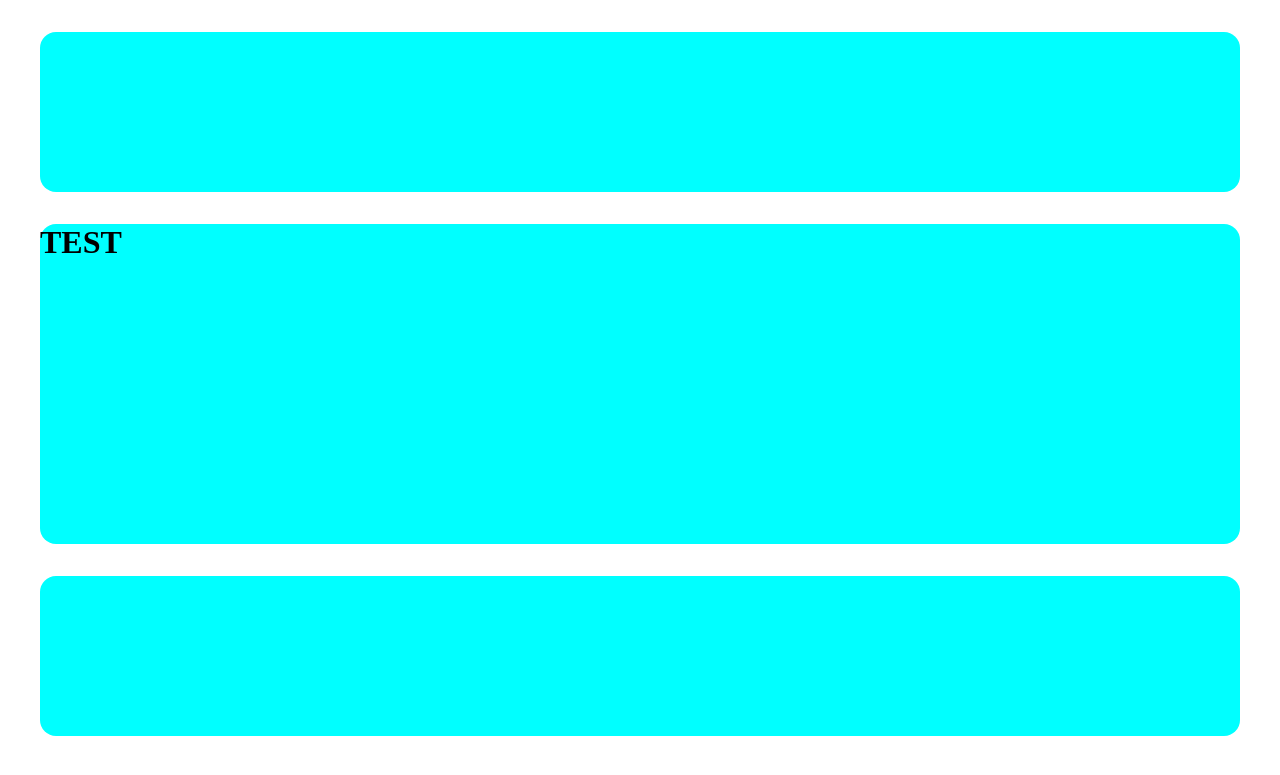
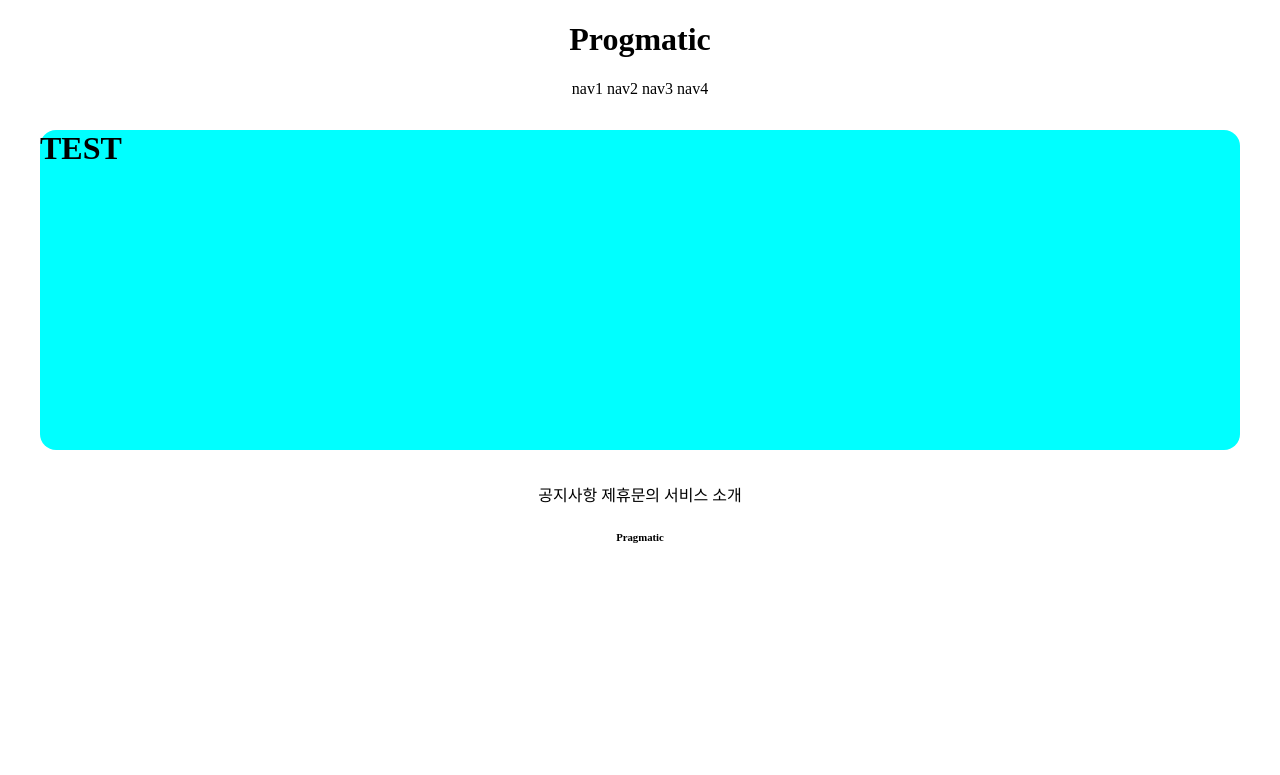
Before and after one commit to 00kang/gis_web_1, a Django app: page /accounts/hello_world/ in a window 1280 px wide. Shown: the top 775 px of the page. Run offline with Django 3.2, Linux system fonts and the light colour scheme; parts of the project's set-up code (start-up, migrations or seed data) failed here and were passed over.

Commit message:
07/01 commit_2

```diff
--- a/templates/footer.html
+++ b/templates/footer.html
@@ -1,3 +1,11 @@
-<div style="height:10rem; background-color:aqua; border-radius:1rem; margin:2rem">
+<div style="text-align: center">
+    <div>
+        <span>공지사항</span>
+        <span>제휴문의</span>
+        <span>서비스 소개</span>
 
+    </div>
+    <div>
+        <h6>Pragmatic</h6>
+    </div>
 </div>
--- a/templates/header.html
+++ b/templates/header.html
@@ -1,3 +1,12 @@
-<div style="height:10rem; background-color:aqua; border-radius:1rem; margin:2rem">
+<div style="text-align: center">
+    <div>
+        <h1>Progmatic</h1>
+    </div>
+    <div>
+        <span>nav1</span>
+        <span>nav2</span>
+        <span>nav3</span>
+        <span>nav4</span>
+    </div>
 
 </div>
```
